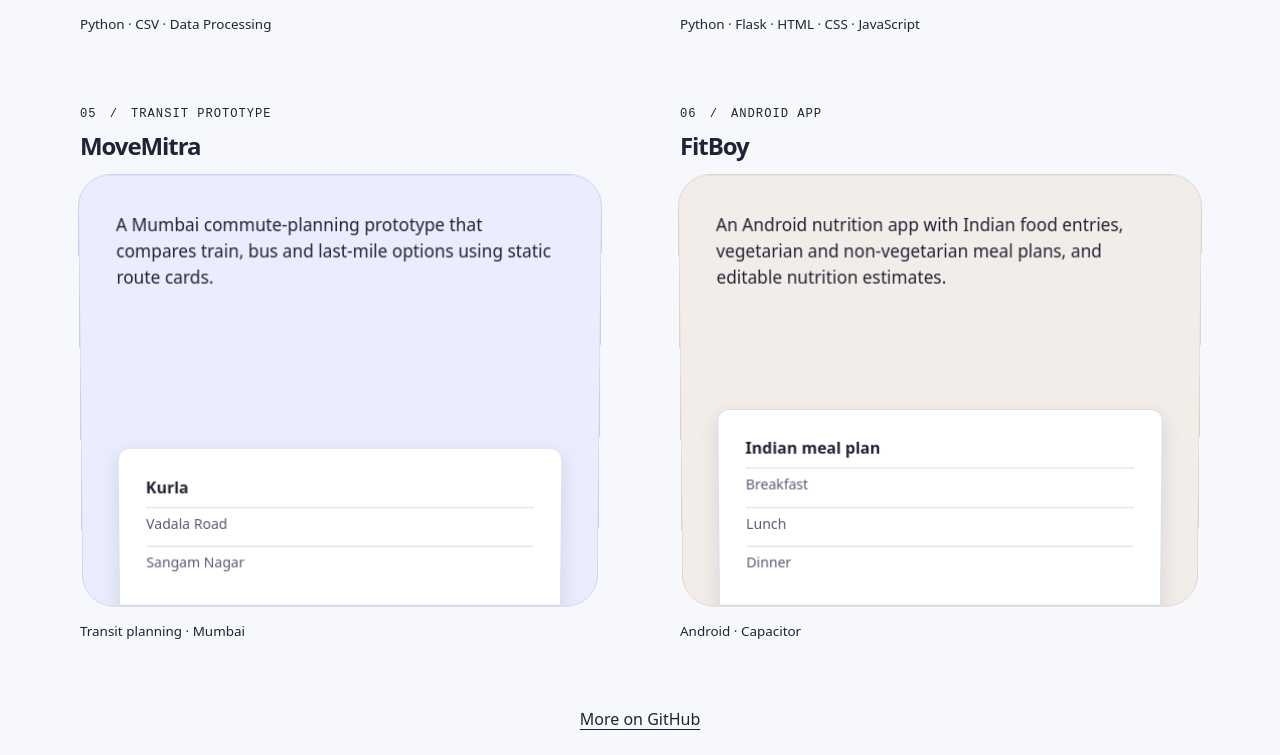
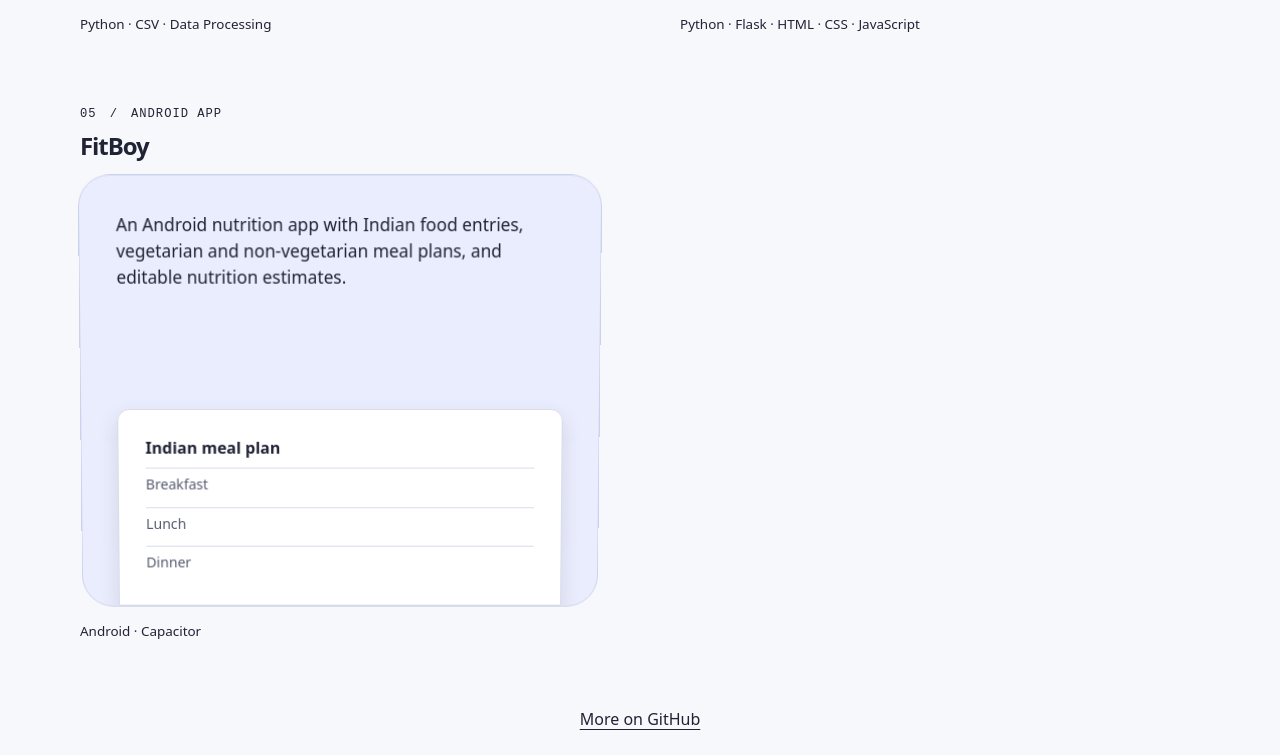
Before and after one commit to yash0999514/yashshelar-portfolio, a plain HTML site: page index.html in a window 1280 px wide. Shown: the part 2042-2797 px from the top of the page. Drawn offline with Linux system fonts and the light colour scheme.

Commit message:
Remove MoveMitra and link the hero to the speech transcription project

```diff
--- a/index.html
+++ b/index.html
@@ -42,7 +42,7 @@
           <div class="intro-copy">
             <p class="byline">Software developer <span>·</span> Mumbai, India</p>
             <h1>Yash <em>Shelar</em><span>.</span></h1>
-            <p class="hero-projects">I study Electronics and Computer Science at VIT Mumbai. I built <a href="#vaultx">VaultX</a> to track expiring documents and <a href="#movemitra">MoveMitra</a> to compare Mumbai commutes.</p>
+            <p class="hero-projects">I study Electronics and Computer Science at VIT Mumbai. I built <a href="#vaultx">VaultX</a> to track expiring documents and a <a href="#speech-to-text">speech-to-text converter</a> to turn recordings into editable notes.</p>
             <div class="pills"><a href="#projects">Explore projects</a><a href="#contact">Get in touch</a></div>
           </div>
           <figure class="profile-panel"><img src="assets/hero.webp" alt="Yash Shelar" width="1000" height="1000" fetchpriority="high"></figure>
@@ -64,7 +64,7 @@
             </div>
             <div class="tech">Python · Tkinter · Encryption · ttkbootstrap</div>
           </article>
-          <article>
+          <article id="speech-to-text">
             <small class="kind">02　/　Desktop app</small>
             <h3>AI Speech-to-Text Converter</h3>
             <div class="project-screen">
@@ -99,21 +99,8 @@
             </div>
             <div class="tech">Python · Flask · HTML · CSS · JavaScript</div>
           </article>
-          <article id="movemitra">
-            <small class="kind">05　/　Transit prototype</small>
-            <h3>MoveMitra</h3>
-            <div class="project-screen">
-              <p>A Mumbai commute-planning prototype that compares train, bus and last-mile options using static route cards.</p>
-              <div class="sample" aria-label="Project illustration">
-                <strong>Kurla</strong>
-                <span>Vadala Road</span>
-                <span>Sangam Nagar</span>
-              </div>
-            </div>
-            <div class="tech">Transit planning · Mumbai</div>
-          </article>
           <article>
-            <small class="kind">06　/　Android app</small>
+            <small class="kind">05　/　Android app</small>
             <h3>FitBoy</h3>
             <div class="project-screen">
               <p>An Android nutrition app with Indian food entries, vegetarian and non-vegetarian meal plans, and editable nutrition estimates.</p>
```
